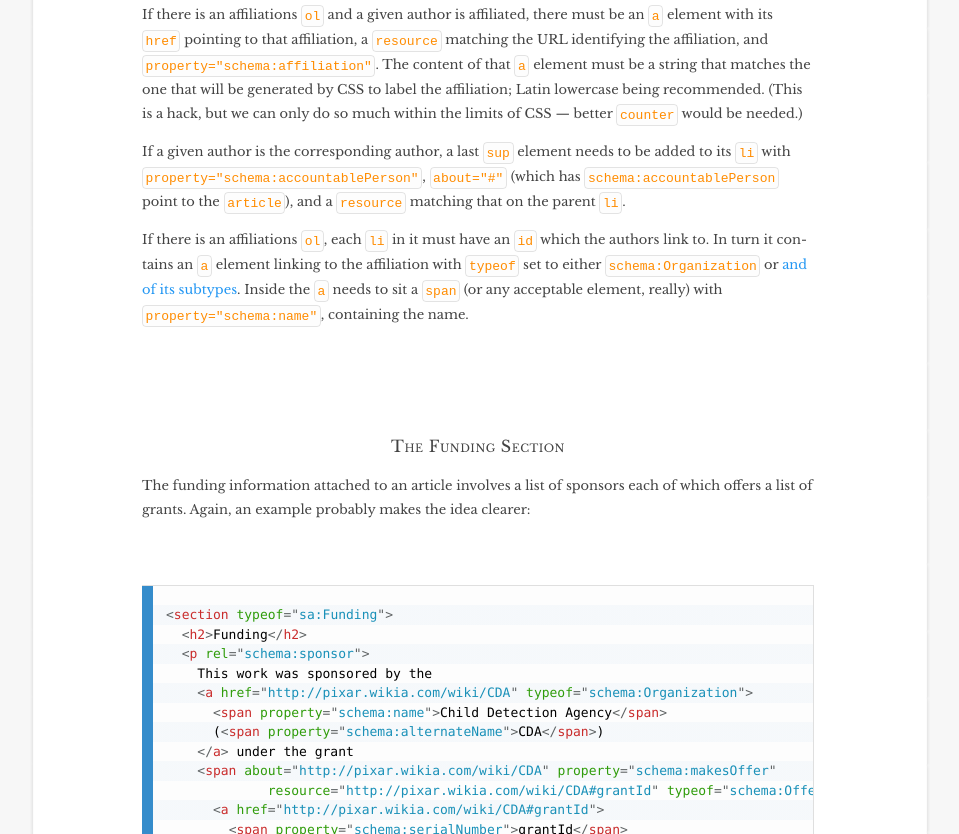
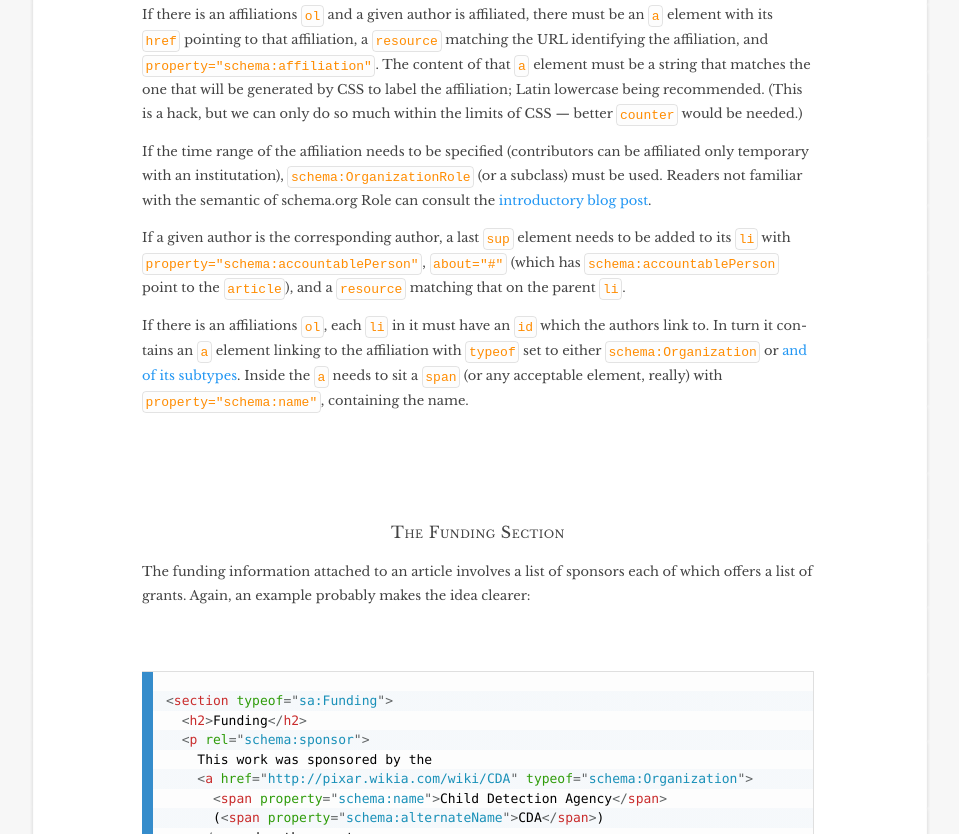
Before and after one commit to scienceai/scholarly.vernacular.io, a plain HTML site: page index.html in a window 1280 px wide. Shown: the part 11166-12000 px from the top of the page, without its empty margins (160-1119 px from the left). Drawn offline with nearby package versions, Linux system fonts and the light colour scheme.

Commit message:
add a p for OrganizationRole

```diff
--- a/index.html
+++ b/index.html
@@ -643,6 +643,13 @@
             much within the limits of CSS — better <code>counter</code> would be needed.)
           </p>
           <p>
+            If the time range of the affiliation needs to be specified
+            (contributors can be affiliated only temporary with an
+            institutation), <code>schema:OrganizationRole</code> (or a
+            subclass) must be used. Readers not familiar with
+            the semantic of schema.org Role can consult the <a href="http://blog.schema.org/2014/06/introducing-role.html">introductory blog post</a>.
+          </p>
+          <p>
             If a given author is the corresponding author, a last <code>sup</code> element needs to
             be added to its <code>li</code> with <code>property="schema:accountablePerson"</code>,
             <code>about="#"</code> (which has <code>schema:accountablePerson</code> point to the
```
